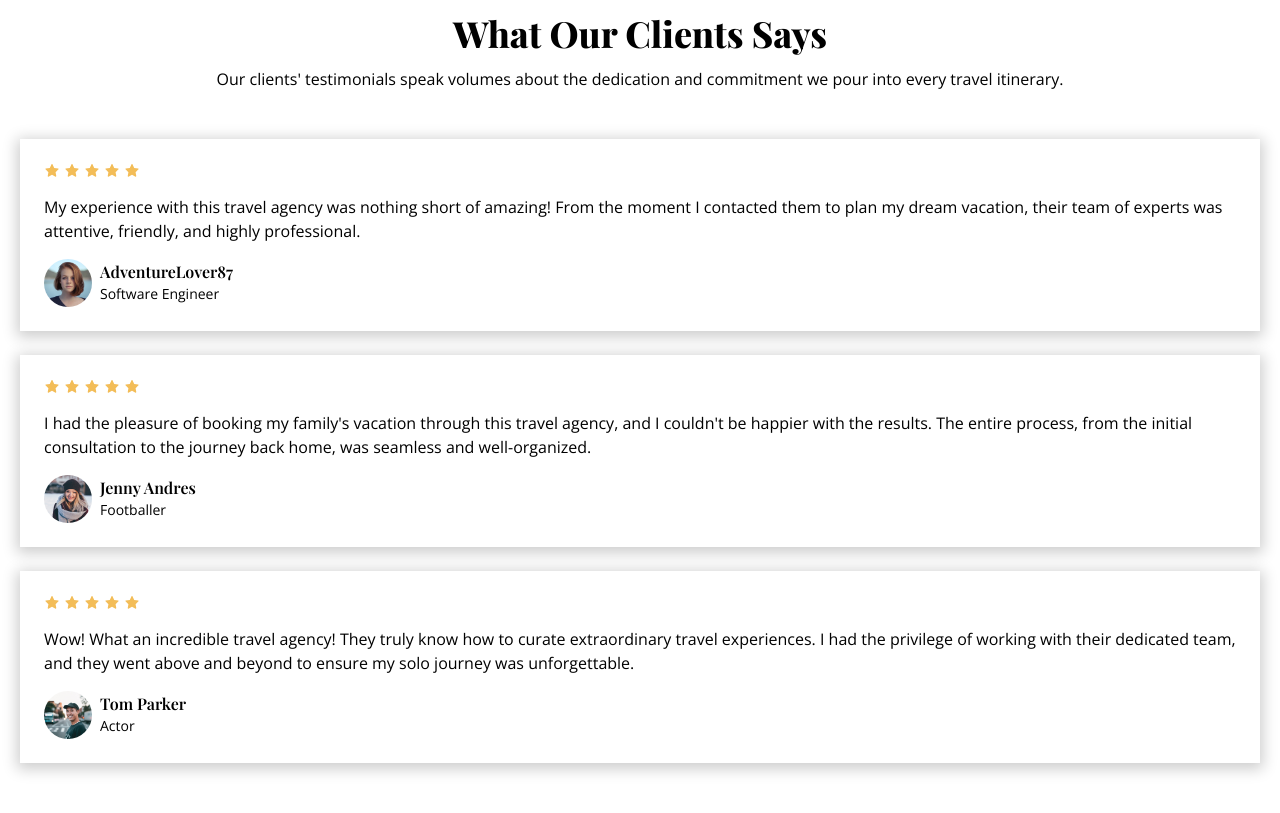
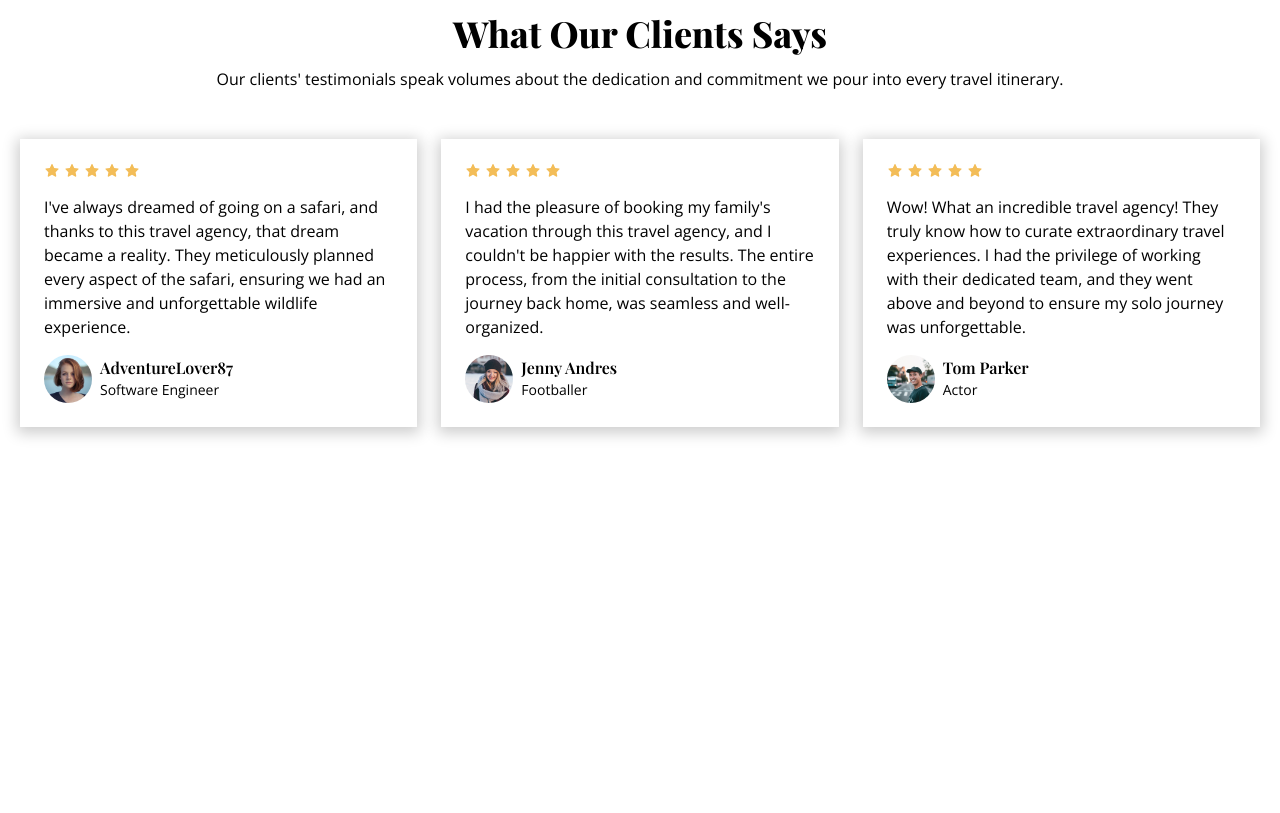
Before and after one commit to surajsht/wandersage, a Next.js app: page / in a window 1280 px wide. Shown: the part 3220-4033 px from the top of the page. After the commit the page ends 3711 px from the top, so only its background shows below. Built offline with nearby package versions, Linux system fonts and the light colour scheme.

Commit message:
testimonial section design done

```diff
--- a/src/app/Data.jsx
+++ b/src/app/Data.jsx
@@ -160,7 +160,7 @@ const TestimonialData = [
       return <AiFillStar key={index} />;
     }),
     description:
-      "My experience with this travel agency was nothing short of amazing! From the moment I contacted them to plan my dream vacation, their team of experts was attentive, friendly, and highly professional. ",
+      "I've always dreamed of going on a safari, and thanks to this travel agency, that dream became a reality. They meticulously planned every aspect of the safari, ensuring we had an immersive and unforgettable wildlife experience.",
     image: "/testimonial-1.jpg",
     name: "AdventureLover87",
     jobTitle: "Software Engineer",
--- a/src/app/components/testimonial/Testimonial.jsx
+++ b/src/app/components/testimonial/Testimonial.jsx
@@ -10,7 +10,7 @@ const Testimonial = () => {
         description="Our clients' testimonials speak volumes about the dedication and commitment we pour into every travel itinerary. "
       />
 
-      <div className="space-y-6">
+      <div className="space-y-6 md:grid md:grid-cols-2 md:gap-6 md:space-y-0 lg:grid-cols-3">
         {TestimonialData.map((data) => {
           let { id, star, description, image, name, jobTitle } = data;
 
```
